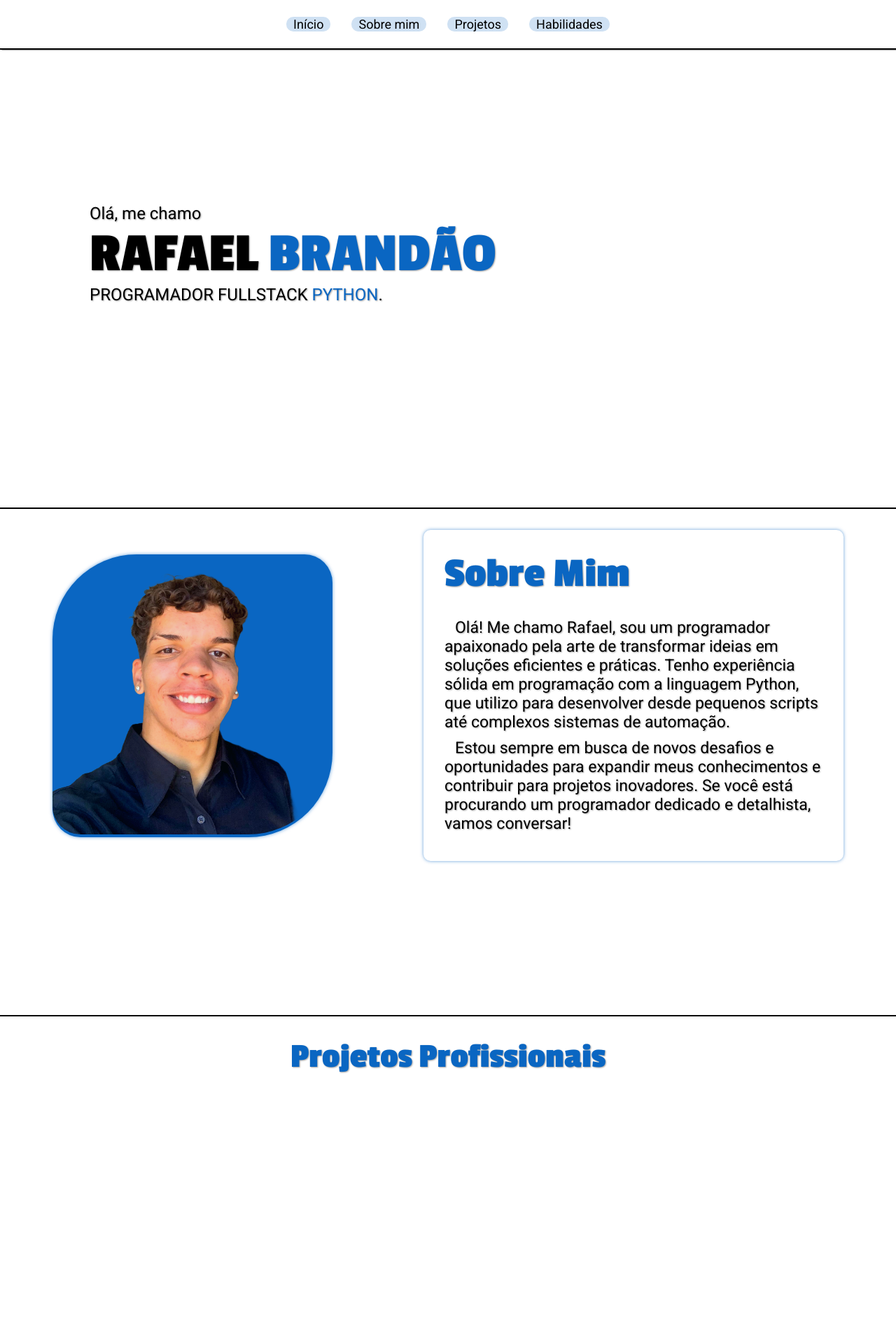
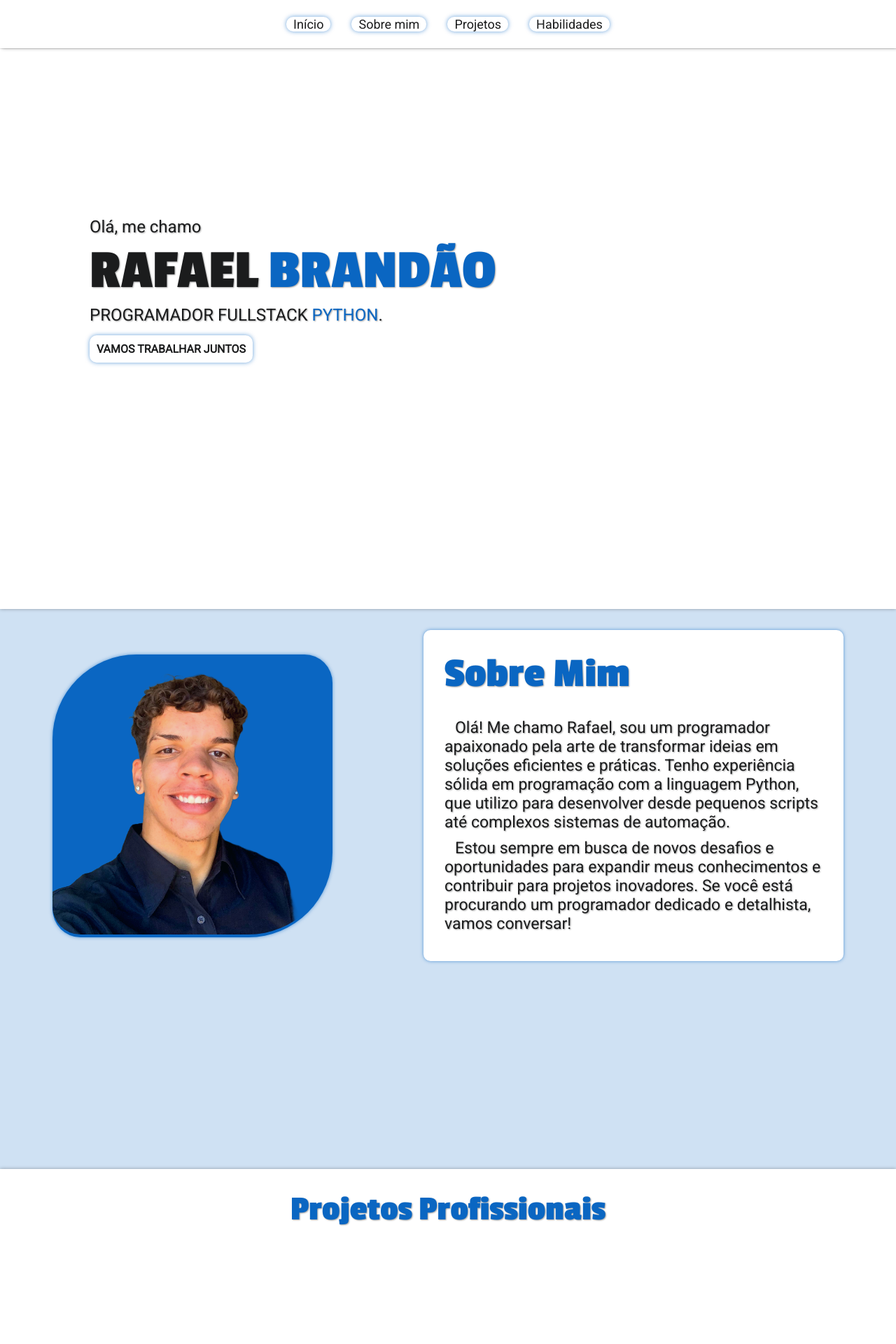
Before and after one commit to RafaelBrandaoS/rafael-portfolio, a Flask app: page / in a window 1280 px wide. Shown: the top 1920 px of the page at 70% size. Run offline with Flask 3, Linux system fonts and the light colour scheme; data that the repository does not hold is empty.

Commit message:
melhorei o design do site

```diff
--- a/static/estilos/style.css
+++ b/static/estilos/style.css
@@ -24,10 +24,11 @@
 
 :root {
     --main-color: #0A66C2;
+    --secundary-color: #0a66c231;
     --bg-color1: #ffffff;
-    --bg-color2: #000000;
+    --bg-color2: #1b1c1d;
     --color1: #ffffff;
-    --color2: #000000;
+    --color2: #1b1c1d;
 }
 
 html {
@@ -37,17 +38,18 @@ html {
 
 html::-webkit-scrollbar {
     width: 10px;
-    background-color: #dfdfdf;
+    background-color: var(--color1);
 }
 
 html::-webkit-scrollbar-thumb {
-    background-color: var(--main-color);
+    background-color: var(--secundary-color);
     border-radius: 5px;
 }
 
 body {
     font-size: 100%;
     color: var(--color1);
+    padding-top: 70px;
 }
 
 h1, h2, h3, h4, h5, h6 {
@@ -62,10 +64,29 @@ p, a {
 
 section {
     width: 100%;
-    min-height: calc(100vh - 75px);
+    min-height: 100dvh;
     background-color: #ffffff;
-    border-top: 2px solid var(--color2);
+    box-shadow: 0px 0px 5px rgba(0, 0, 0, 0.33);
 }
+
+a.ctt {
+    color: var(--color2);
+    font-weight: 600;
+    padding: 10px;
+    margin-top: 10px;
+    background-color: var(--bg-color1);
+    border-radius: 10px;
+    box-shadow: 0px 0px 6px #0a66c29e;
+    transition: .2s;
+}
+
+
+a.ctt:hover {
+    box-shadow: 0px 0px 2px #0a66c29e;
+    color: var(--main-color);
+    transform: scale(1.05);
+}
+
 /* Gerais */
 
 /* animações */
@@ -112,12 +133,11 @@ header.cabecalho {
 }
 
 .cabecalho-content {
-    background-color: var(--color1);
-    border-bottom: 2px solid var(--color2);
+    background-color: var(--bg-color1);
     padding: 20px 20px;
     display: flex;
     justify-content: space-around;
-    box-shadow: 2px 0px 2px #000000;
+    box-shadow: 3px 0px 5px #00000052;
 }
 
 .cabecalho .cabecalho-img, nav {
@@ -134,10 +154,12 @@ header.cabecalho {
     font-weight: 400;
     font-size: 18px;
     color: var(--color2);
-    background-color: #0a66c231;
+    background-color: var(--bg-color1);
     padding: 0px 10px;
     border-radius: 10px;
     position: relative;
+    box-shadow: 0px 0px 6px #0a66c29e;
+    transition: .2s;
 }
 
 .cabecalho-content nav a::after {
@@ -157,6 +179,7 @@ header.cabecalho {
 }
 
 .cabecalho-menu a:hover {
+    box-shadow: none;
     color: var(--main-color);
     transform: scale(1.05);
 }
@@ -173,8 +196,12 @@ header.cabecalho {
 
 .inicio-txt {
     position: absolute;
-    top: 40%;
     left: 10%;
+    top: 30%;
+    display: flex;
+    flex-direction: column;
+    gap: 5px;
+    align-items: flex-start;
 }
 
 .inicio-txt > h2 {
@@ -201,6 +228,7 @@ header.cabecalho {
 /* Sobre */
 #sobre {
     padding: 30px;
+    background-color: var(--secundary-color);
 }
 
 .sobre-content {
@@ -254,6 +282,10 @@ header.cabecalho {
 /* Sobre */
 
 /* Projetos */
+#projetos-m {
+    background-color: var(--secundary-color);
+}
+
 #projetos, #projetos-m {
     padding: 30px;
 }
@@ -269,11 +301,12 @@ section.projetos h2 {
 
 .projetos-content, .projetos-content-m {
     max-width: 1200px;
+    min-height: 80dvh;
     display: flex;
     flex-direction: column;
     align-items: center;
-    justify-content: center;
-    gap: 60px;
+    justify-content: space-between;
+    gap: 30px;
     margin: 0 auto;
 }
 
@@ -444,13 +477,14 @@ section.projetos h2 {
 }
 
 .habilidades-content {
+    max-width: 1200px;
+    min-height: 80dvh;
     display: flex;
     flex-direction: column;
     align-items: center;
-    justify-content: center;
-    gap: 120px;
+    justify-content: space-between;
+    gap: 30px;
     margin: 0 auto;
-    overflow: hidden;
 }
 
 .habilidades-content > h2 {
@@ -519,8 +553,7 @@ section.projetos h2 {
 footer {
     background-color: var(--bg-color1);
     width: 100%;
-    box-shadow: -2px 0px 3px #000000;
-    border-top: 2px solid var(--color2);
+    box-shadow: -3px 0px 5px #00000052;
 }
 
 .footer {
--- a/static/js/script.js
+++ b/static/js/script.js
@@ -5,7 +5,7 @@ function main() {
     var item = document.querySelectorAll("[data-anima]")
 
     function animeScroll() {
-        let windowTop = window.pageYOffset + window.innerHeight * 0.8
+        let windowTop = window.pageYOffset + window.innerHeight * 0.9
 
         item.forEach((element) => {
             if(windowTop > element.offsetTop) {
--- a/templates/index.html
+++ b/templates/index.html
@@ -43,6 +43,7 @@
                 <p>Olá, me chamo</p>
                 <h2 class="meu-nome">RAFAEL <span class="nome-destaque">BRANDÃO</span></h2>
                 <p>PROGRAMADOR FULLSTACK <span class="nome-destaque">PYTHON</span>.</p>
+                <a class="ctt" href="https://www.linkedin.com/in/rafael-brand%C3%A3o-14a21b249/">VAMOS TRABALHAR JUNTOS</a>
             </div>
         </div>
     </section>
@@ -79,9 +80,7 @@
                 </div>
                 {% endfor %}
             </div>
-            <div class="projetos-link" data-anima="up">
-                <a href="http://github.com/rafaelbrandaos" target="_blank">Meu Repositório no GitHub</a>
-            </div>
+            <a class="ctt" data-anima="up" href="https://wa.me/5561991551963">SOLICITE SEU ORÇAMENTO</a>
         </div>
     </section>
 
@@ -105,6 +104,7 @@
                     {% endfor %}
                 </div>
             </div>
+            <a class="ctt" data-anima="up" href="https://github.com/RafaelBrandaoS">MEU REPOSITÓRIO NO GITHUB</a>
         </div>
     </section>
 
@@ -172,6 +172,7 @@
                     </div>
                 </div>
             </div>
+            <a class="ctt" data-anima="up" href="https://www.linkedin.com/in/rafael-brand%C3%A3o-14a21b249/">VAMOS TRABALHAR JUNTOS</a>
         </div>
     </section>
 
```
